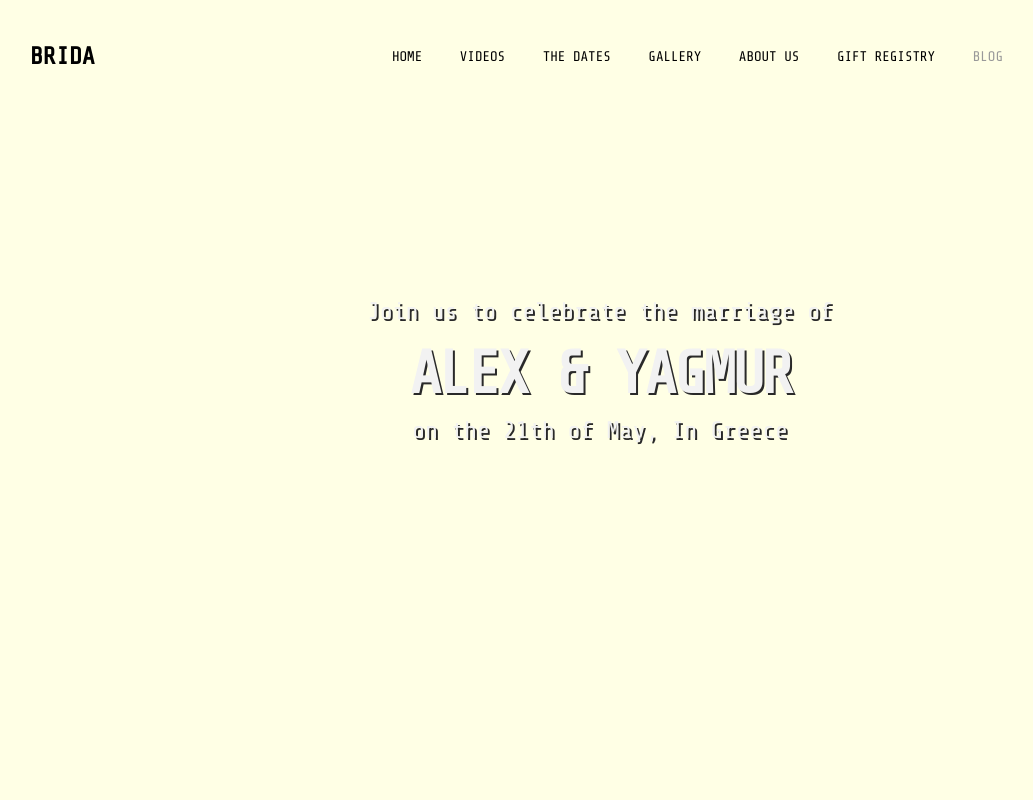
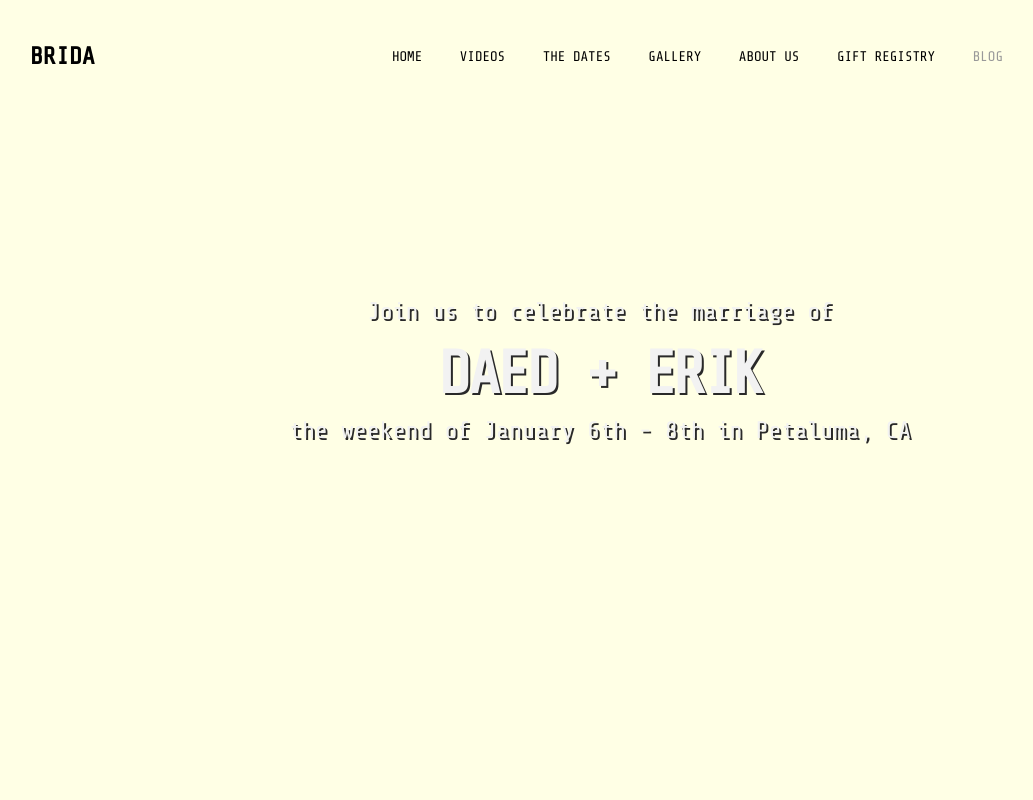
Before and after one commit to Draednaut/fardraed, a plain HTML site: page site/index.html in a window 1280 px wide. Shown: the top 800 px of the page, without its empty margins (40-1073 px from the left). Drawn offline with nearby package versions, Linux system fonts and the light colour scheme; a script that the page names is missing; a web font is replaced by a local one.

Commit message:
fix names

```diff
--- a/site/index.html
+++ b/site/index.html
@@ -54,8 +54,8 @@
 	<div id="intro" class="header-parallax-image">
 		<div class="container featured-content panel ">
 			<p>Join us to celebrate the marriage of</p>
-			<h1>Alex &amp; Yagmur</h1>
-			<span>on the 21th of May, In Greece</span>
+			<h1>Daed &plus; Erik</h1>
+			<span>the weekend of January 6th - 8th in Petaluma, CA</span>
 		</div>
 	</div>
 
```
Also changed, not shown: site/category.html (+2 -2 lines), site/single.html (+2 -2 lines).
